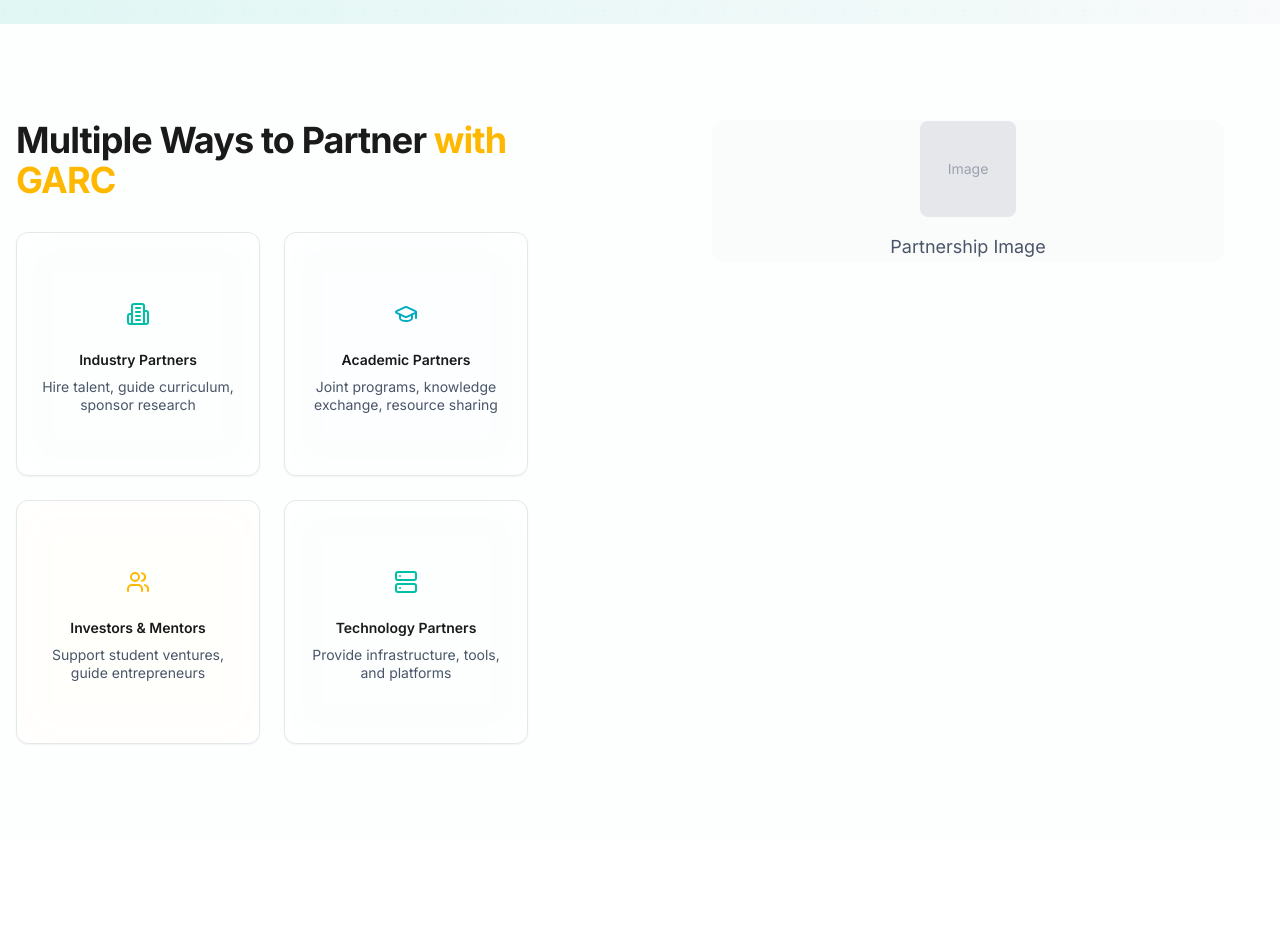
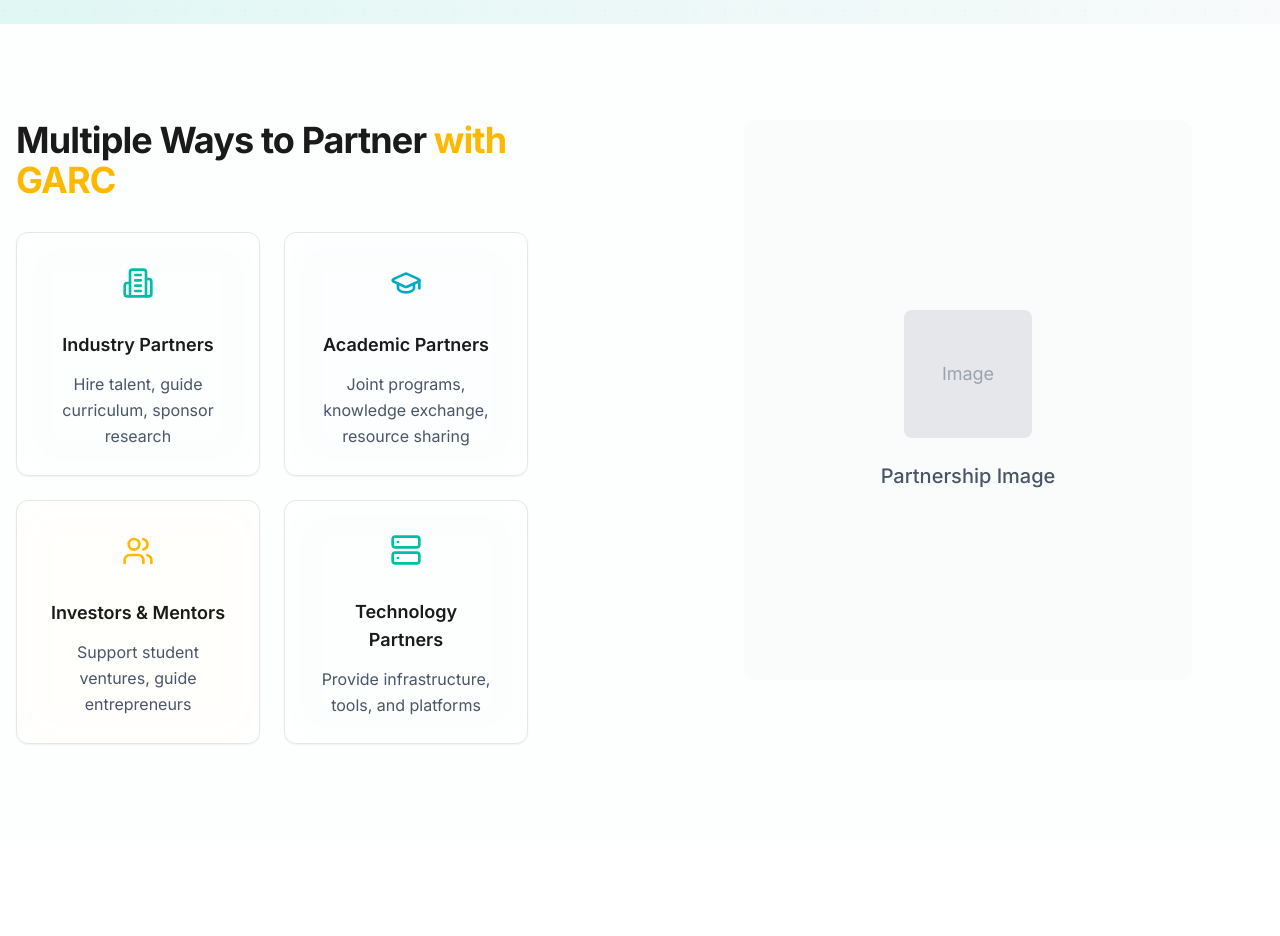
Before and after one commit to RaupscZAN/GARC-2, a React (Vite) app: page / in a window 1280 px wide. Shown: the part 2420-3356 px from the top of the page. Built offline with nearby package versions, Linux system fonts and the light colour scheme.

Commit message:
Updated PartnershipPathways.tsx

```diff
--- a/src/components/home/PartnershipPathways.tsx
+++ b/src/components/home/PartnershipPathways.tsx
@@ -7,25 +7,25 @@ import Button from '../ui/Button';
 
 const pathways = [
   {
-    icon: <Building2 size={24} />,
+    icon: <Building2 size={32} />,
     title: 'Industry Partners',
     description: 'Hire talent, guide curriculum, sponsor research',
     color: 'primary'
   },
   {
-    icon: <GraduationCap size={24} />,
+    icon: <GraduationCap size={32} />,
     title: 'Academic Partners',
     description: 'Joint programs, knowledge exchange, resource sharing',
     color: 'secondary'
   },
   {
-    icon: <Users size={24} />,
+    icon: <Users size={32} />,
     title: 'Investors & Mentors',
     description: 'Support student ventures, guide entrepreneurs',
     color: 'accent'
   },
   {
-    icon: <Server size={24} />,
+    icon: <Server size={32} />,
     title: 'Technology Partners',
     description: 'Provide infrastructure, tools, and platforms',
     color: 'primary'
@@ -51,12 +51,12 @@ const PartnershipPathways: React.FC = () => {
                 viewport={{ once: true }}
                 transition={{ duration: 0.5, delay: index * 0.1 }}
               >
-                <Card className="p-6 aspect-square flex flex-col justify-center text-center" glowColor={pathway.color as 'primary' | 'secondary' | 'accent'}>
-                  <div className={`w-10 h-10 rounded-lg flex items-center justify-center mb-4 mx-auto text-${pathway.color}`}>
+                <Card className="p-8 aspect-square flex flex-col justify-center text-center" glowColor={pathway.color as 'primary' | 'secondary' | 'accent'}>
+                  <div className={`w-12 h-12 rounded-lg flex items-center justify-center mb-6 mx-auto text-${pathway.color}`}>
                     {pathway.icon}
                   </div>
-                  <h3 className="text-sm font-semibold text-app-text mb-2">{pathway.title}</h3>
-                  <p className="text-app-text-muted text-sm leading-tight">{pathway.description}</p>
+                  <h3 className="text-lg font-semibold text-app-text mb-3">{pathway.title}</h3>
+                  <p className="text-app-text-muted text-base leading-relaxed">{pathway.description}</p>
                 </Card>
               </motion.div>
             ))}
@@ -64,12 +64,12 @@ const PartnershipPathways: React.FC = () => {
         </div>
 
         <div className="flex justify-center">
-          <div className="w-full max-w-lg h-full bg-surface/60 backdrop-blur-sm border border-white/10 rounded-xl flex items-center justify-center">
+          <div className="w-full max-w-md aspect-[4/5] bg-surface/60 backdrop-blur-sm border border-white/10 rounded-xl flex items-center justify-center">
             <div className="text-center">
-              <div className="w-24 h-24 bg-gray-200 rounded-lg flex items-center justify-center mx-auto mb-4">
-                <span className="text-gray-400 text-sm">Image</span>
+              <div className="w-32 h-32 bg-gray-200 rounded-lg flex items-center justify-center mx-auto mb-6">
+                <span className="text-gray-400 text-lg">Image</span>
               </div>
-              <p className="text-app-text-muted text-lg">Partnership Image</p>
+              <p className="text-app-text-muted text-xl font-medium">Partnership Image</p>
             </div>
           </div>
         </div>
```
